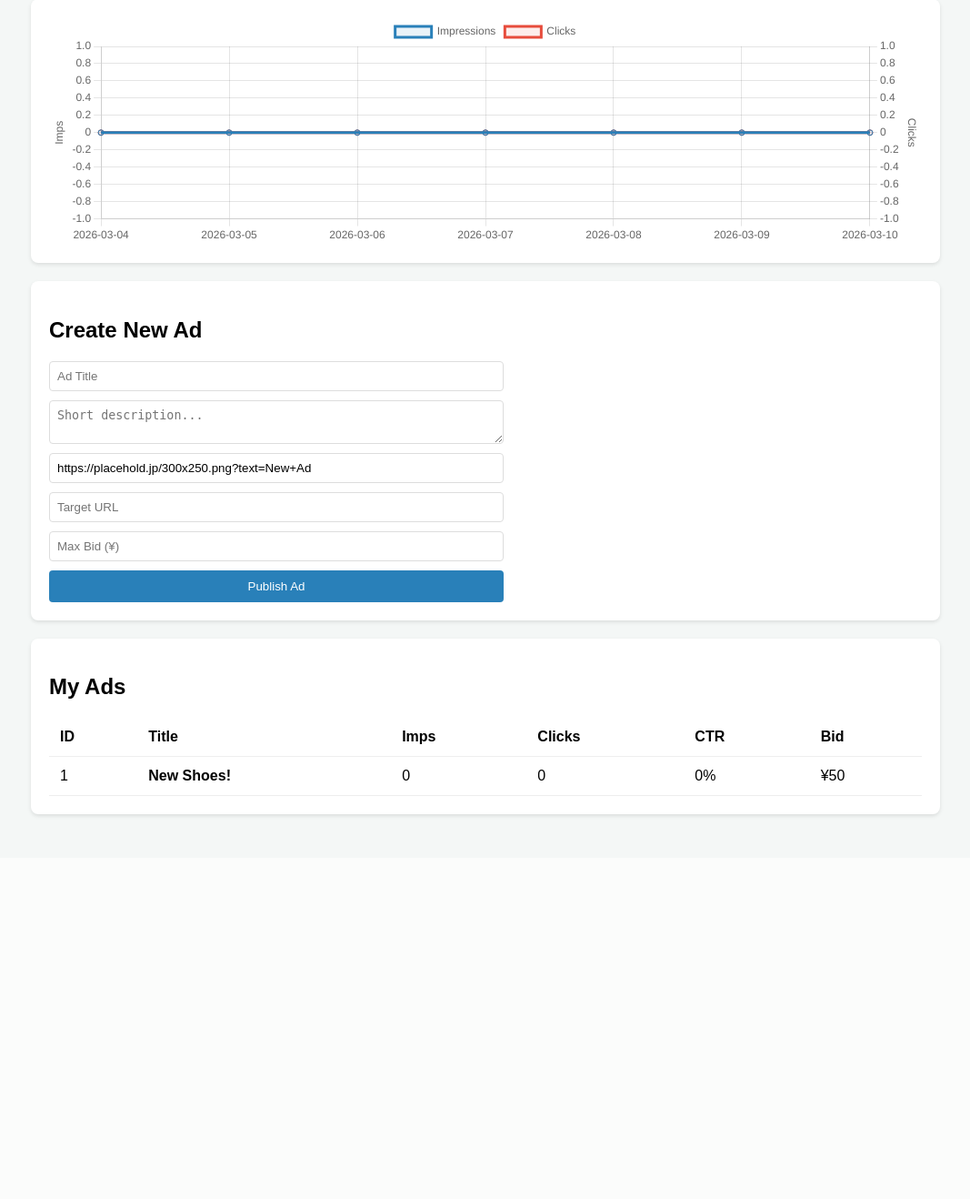
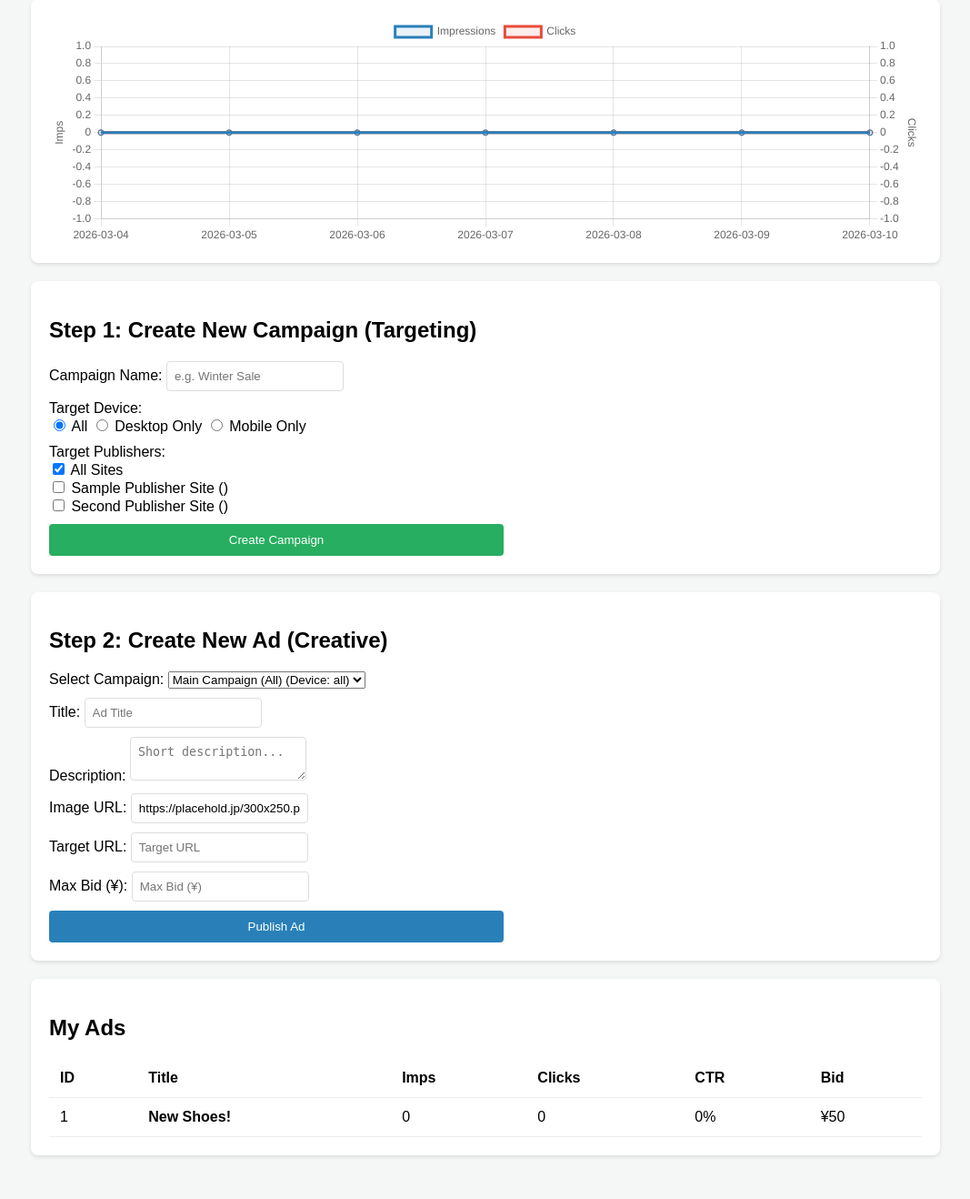
Before and after one commit to yusuke0627/musubi, a Node server app: page /advertiser/1 in a window 1280 px wide. Shown: the part 297-1615 px from the top of the page at 91% size, without its empty margins (106-1173 px from the left). Before the commit the page ends 1196 px from the top, so only its background shows below. Run offline with Node 20, Linux system fonts and the light colour scheme; data comes from the database, SQL or seed files in the repository; both versions use the stored data as it was after the commit; some libraries are stand-ins or nearby versions.

Commit message:
feat: implement campaign-level targeting (device and publisher)

```diff
--- a/src/server.ts
+++ b/src/server.ts
@@ -18,23 +18,32 @@
 app.get('/serve', (req, res) => {
   const publisherId = req.query.publisher_id;
   const ip = req.ip || req.headers['x-forwarded-for'] || req.socket.remoteAddress;
+  const ua = req.headers['user-agent'] || '';
 
-  // RTB簡易版：広告主の残高が入札額以上のものから、最も入札額（max_bid）が高い広告を1件取得する
+  // 簡易デバイス判定
+  const isMobile = /Mobi|Android/i.test(ua);
+  const currentDevice = isMobile ? 'mobile' : 'desktop';
+
+  // RTB簡易版：ターゲティング条件に合致し、かつ広告主の残高が入札額以上のものから1件取得
   const ad = db.prepare(`
     SELECT ads.* FROM ads
     JOIN campaigns ON ads.campaign_id = campaigns.id
     JOIN advertisers ON campaigns.advertiser_id = advertisers.id
     WHERE advertisers.balance >= ads.max_bid
+      -- デバイスターゲティング
+      AND (campaigns.target_device = 'all' OR campaigns.target_device = ?)
+      -- 媒体ターゲティング (カンマ区切りIDリストに含まれるか判定)
+      AND (campaigns.target_publisher_ids = 'all' OR ',' || campaigns.target_publisher_ids || ',' LIKE ?)
     ORDER BY ads.max_bid DESC LIMIT 1
-  `).get() as any;
+  `).get(currentDevice, `%,${publisherId},%`) as any;
 
   if (!ad) {
-    return res.status(204).send(); // 広告なし（または予算切れ）
+    return res.status(204).send(); // 広告なし（またはターゲット外）
   }
 
   // インプレッションを記録
   db.prepare('INSERT INTO impressions (ad_id, publisher_id, user_agent, ip_address) VALUES (?, ?, ?, ?)')
-    .run(ad.id, publisherId, req.headers['user-agent'], ip);
+    .run(ad.id, publisherId, ua, ip);
 
   // シンプルなHTML断片を返す
   const clickUrl = `http://localhost:${PORT}/click?ad_id=${ad.id}&publisher_id=${publisherId}`;
@@ -221,6 +230,9 @@
 
   if (!advertiser) return res.status(404).send('Advertiser not found');
 
+  const campaigns = db.prepare('SELECT * FROM campaigns WHERE advertiser_id = ?').all(advertiserId);
+  const publishers = db.prepare('SELECT id, name FROM publishers').all();
+
   const ads = db.prepare(`
     SELECT ads.*,
     (SELECT COUNT(*) FROM impressions WHERE ad_id = ads.id) as impressions,
@@ -232,7 +244,29 @@
   `).all(advertiserId);
 
   const dailyStats = getDailyStats({ advertiserId });
-  res.render('advertiser', { advertiser, ads, dailyStats });
+  res.render('advertiser', { advertiser, campaigns, publishers, ads, dailyStats });
+});
+
+// キャンペーンの新規作成
+app.post('/campaigns', (req, res) => {
+  const { advertiser_id, name, target_device, target_publishers } = req.body;
+  const publisherIds = Array.isArray(target_publishers) ? target_publishers.join(',') : (target_publishers || 'all');
+
+  db.prepare('INSERT INTO campaigns (advertiser_id, name, target_device, target_publisher_ids) VALUES (?, ?, ?, ?)')
+    .run(advertiser_id, name, target_device, publisherIds);
+
+  res.redirect(`/advertiser/${advertiser_id}`);
+});
+
+// 広告の新規入稿 (広告主用)
+app.post('/ads', (req, res) => {
+  const { advertiser_id, campaign_id, title, description, image_url, target_url, max_bid } = req.body;
+  const bid = max_bid ? parseFloat(max_bid) : 10;
+
+  db.prepare('INSERT INTO ads (campaign_id, title, description, image_url, target_url, max_bid) VALUES (?, ?, ?, ?, ?, ?)')
+    .run(campaign_id, title, description, image_url, target_url, bid);
+
+  res.redirect(`/advertiser/${advertiser_id}`);
 });
 
 // 媒体社画面 (Publisher)
@@ -252,26 +286,6 @@
   res.render('publisher', { publisher, stats, port: PORT, dailyStats });
 });
 
-// 広告の新規入稿 (広告主用)
-app.post('/ads', (req, res) => {
-  const { advertiser_id, title, description, image_url, target_url, max_bid } = req.body;
-
-  // 指定された広告主の最初のキャンペーンに紐づける（デモ用）
-  let campaign = db.prepare('SELECT id FROM campaigns WHERE advertiser_id = ? LIMIT 1').get(advertiser_id) as any;
-
-  if (!campaign) {
-    const result = db.prepare('INSERT INTO campaigns (advertiser_id, name) VALUES (?, ?)').run(advertiser_id, 'Default Campaign');
-    campaign = { id: result.lastInsertRowid };
-  }
-
-  const bid = max_bid ? parseFloat(max_bid) : 10;
-
-  db.prepare('INSERT INTO ads (campaign_id, title, description, image_url, target_url, max_bid) VALUES (?, ?, ?, ?, ?, ?)')
-    .run(campaign.id, title, description, image_url, target_url, bid);
-
-  res.redirect(`/advertiser/${advertiser_id}`);
-});
-
 app.listen(PORT, () => {
   console.log(`AdNetwork Server running at http://localhost:${PORT}`);
 });
--- a/views/advertiser.ejs
+++ b/views/advertiser.ejs
@@ -73,14 +73,62 @@
         </script>
 
         <section class="card">
-            <h2>Create New Ad</h2>
+            <h2>Step 1: Create New Campaign (Targeting)</h2>
+            <form action="/campaigns" method="POST">
+                <input type="hidden" name="advertiser_id" value="<%= advertiser.id %>">
+                <div class="form-group">
+                    <label>Campaign Name:</label>
+                    <input type="text" name="name" placeholder="e.g. Winter Sale" required>
+                </div>
+                <div class="form-group">
+                    <label>Target Device:</label><br>
+                    <input type="radio" name="target_device" value="all" checked> All
+                    <input type="radio" name="target_device" value="desktop"> Desktop Only
+                    <input type="radio" name="target_device" value="mobile"> Mobile Only
+                </div>
+                <div class="form-group">
+                    <label>Target Publishers:</label><br>
+                    <input type="checkbox" name="target_publishers" value="all" checked> All Sites<br>
+                    <% publishers.forEach(pub => { %>
+                        <input type="checkbox" name="target_publishers" value="<%= pub.id %>"> <%= pub.name %> (<%= pub.domain %>)<br>
+                    <% }) %>
+                </div>
+                <button type="submit" style="background: #27ae60;">Create Campaign</button>
+            </form>
+        </section>
+
+        <section class="card">
+            <h2>Step 2: Create New Ad (Creative)</h2>
             <form action="/ads" method="POST">
                 <input type="hidden" name="advertiser_id" value="<%= advertiser.id %>">
-                <input type="text" name="title" placeholder="Ad Title" required>
-                <textarea name="description" placeholder="Short description..."></textarea>
-                <input type="url" name="image_url" placeholder="Image URL" value="https://placehold.jp/300x250.png?text=New+Ad" required>
-                <input type="url" name="target_url" placeholder="Target URL" required>
-                <input type="number" name="max_bid" placeholder="Max Bid (¥)" required>
+                <div class="form-group">
+                    <label>Select Campaign:</label>
+                    <select name="campaign_id" required>
+                        <% campaigns.forEach(camp => { %>
+                            <option value="<%= camp.id %>"><%= camp.name %> (Device: <%= camp.target_device %>)</option>
+                        <% }) %>
+                    </select>
+                </div>
+                <div class="form-group">
+                    <label>Title:</label>
+                    <input type="text" name="title" placeholder="Ad Title" required>
+                </div>
+                <div class="form-group">
+                    <label>Description:</label>
+                    <textarea name="description" placeholder="Short description..."></textarea>
+                </div>
+                <div class="form-group">
+                    <label>Image URL:</label>
+                    <input type="url" name="image_url" placeholder="Image URL" value="https://placehold.jp/300x250.png?text=New+Ad" required>
+                </div>
+                <div class="form-group">
+                    <label>Target URL:</label>
+                    <input type="url" name="target_url" placeholder="Target URL" required>
+                </div>
+                <div class="form-group">
+                    <label>Max Bid (¥):</label>
+                    <input type="number" name="max_bid" placeholder="Max Bid (¥)" required>
+                </div>
                 <button type="submit">Publish Ad</button>
             </form>
         </section>
```
Also changed, not shown: src/db.ts (+8 -3 lines), adnetwork.db.
